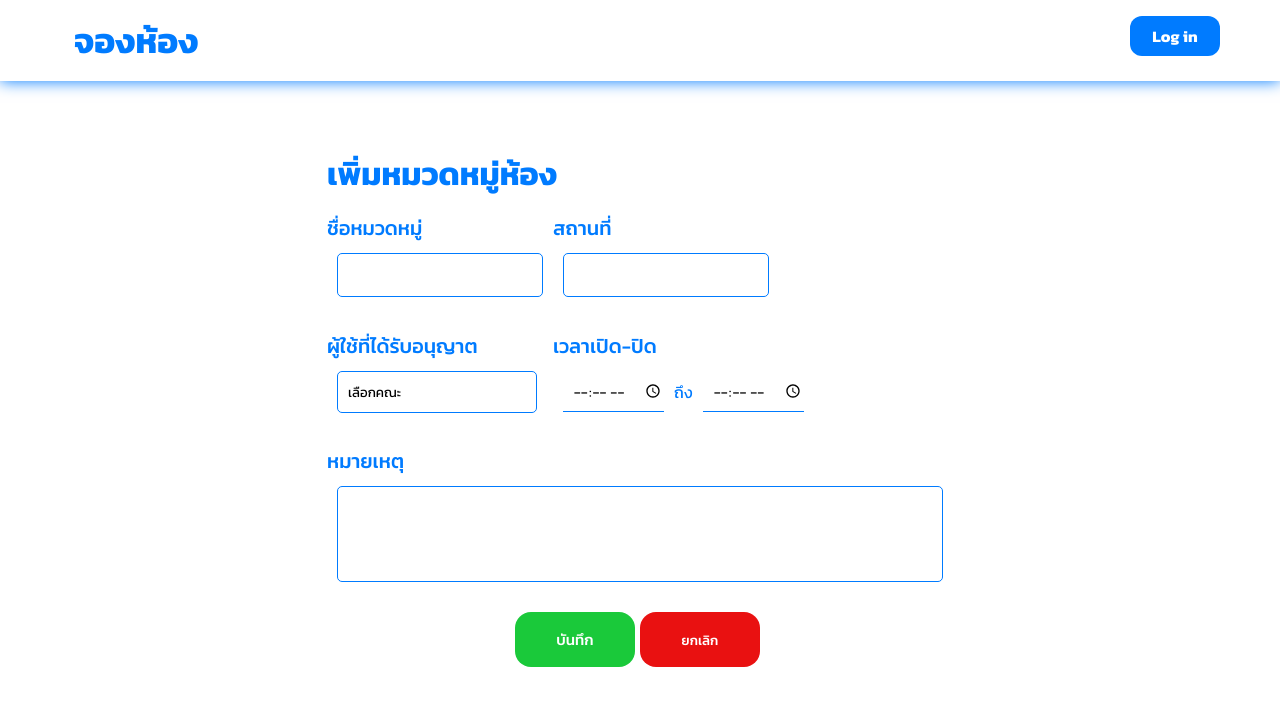
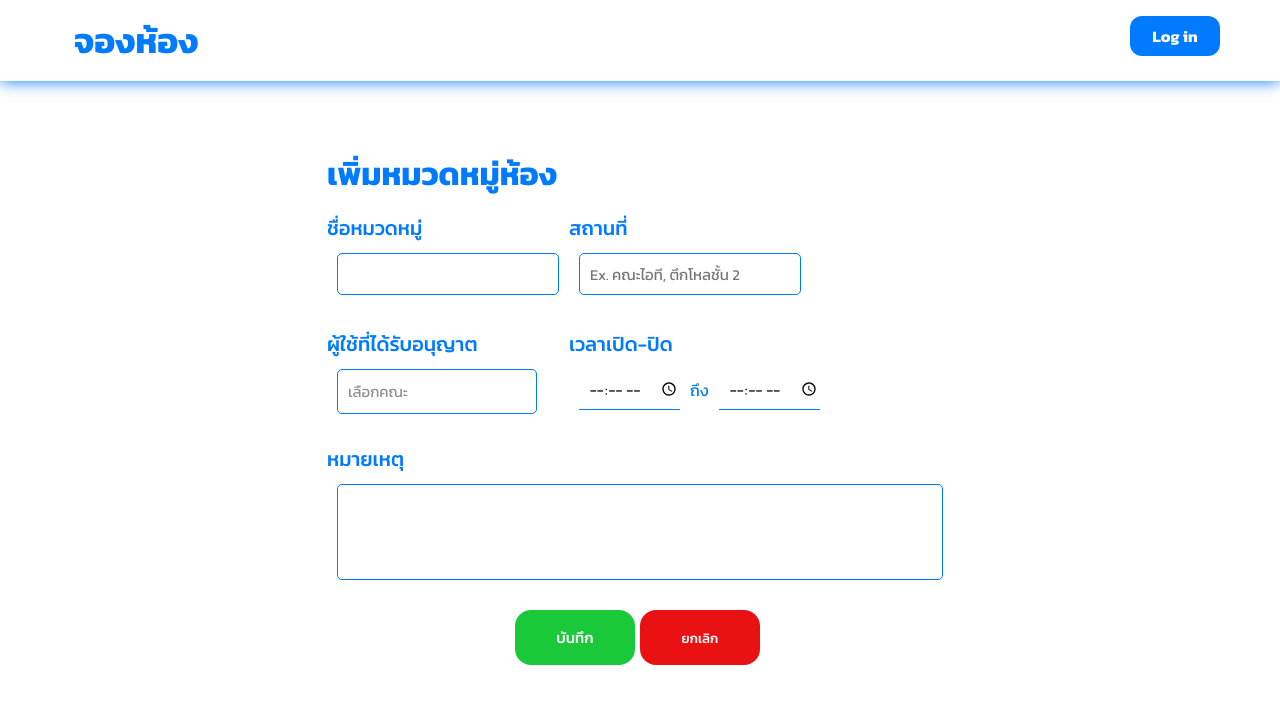
Before and after one commit to LCUKP/Project-PSCP-2024, a Django app: page /admin/add-category in a window 1280 px wide. Shown: the top 707 px of the page. Run offline with Django 5.2, Linux system fonts and the light colour scheme; data comes from the database, SQL or seed files in the repository.

Commit message:
Css, label, name
แก้ label for กับ input name ให้ตรงงกัน กับแก้ css และ js เล็กน้อย

```diff
--- a/oursite/app_admin/static/css/form.css
+++ b/oursite/app_admin/static/css/form.css
@@ -142,6 +142,8 @@ textarea:focus{
     border: none;
     cursor: pointer;
     border: 0.5px solid #007bff;
+    font-size: 15px;
+    color: #8e8e8e;
     border-radius: 5px;
     max-width: 200px;
     width: 200px;
--- a/oursite/app_admin/templates/forms/category.html
+++ b/oursite/app_admin/templates/forms/category.html
@@ -16,7 +16,7 @@
                 <input type="text"  name="catname" class="input-value" required><br>
                 </div>
                 <br>
-                <label for="permission" class="input-label">ผู้ใช้ที่ได้รับอนุญาต</label><br>
+                <label for="fac" class="input-label">ผู้ใช้ที่ได้รับอนุญาต</label><br>
                 <div class="dropdown">
                     <button class="dropbtn" type="button" id="selectedText" onclick="toggleDropdown()">เลือกคณะ</button>
                     <div class="dropdown-content" id="dropdownMenu">
@@ -31,17 +31,16 @@
                 </div>
                 <br>
                 </div>
-
                 <div>
                     <label for="address"  class="input-label">สถานที่</label><br>
-                    <input type="text"  name="catname" class="input-value" required><br>
+                    <input type="text"  name="address" class="input-value" placeholder="Ex. คณะไอที, ตึกโหลชั้น 2" required><br>
                     </div>
                     <br>
-                    <label for="address"  class="input-label">เวลาเปิด-ปิด</label><br>
+                    <label for="businesshours"  class="input-label">เวลาเปิด-ปิด</label><br>
                     <div style="display: flex; align-items: center;">
-                        <input type="time"  name="address" class="input-value" required><br>
+                        <input type="time"  name="businesshours" class="input-value" required><br>
                         <p style="color: #007bff;">ถึง</p>
-                        <input type="time"  name="address" class="input-value" required><br>
+                        <input type="time"  name="businesshours" class="input-value" required><br>
                 </div>
                 <br>
                 <div style="float: none;">
--- a/oursite/app_user/static/Js/form.js
+++ b/oursite/app_user/static/Js/form.js
@@ -35,7 +35,6 @@ function toggleDropdown() {
     }
 }
 
-// close dropdown when clicking outside
 function closeDropdownOnClickOutside(event) {
     let dropdown = document.getElementById('dropdownMenu');
     let selectedText = document.getElementById('selectedText');
@@ -48,9 +47,16 @@ function closeDropdownOnClickOutside(event) {
 
 function updateSelection() {
     let checkboxes = document.querySelectorAll('input[name="fac"]:checked');
-    let selectedText = Array.from(checkboxes).map(checkbox => checkbox.parentElement.textContent.trim());
-    let displayText = selectedText.length > 0 ? selectedText.join(', ') : 'เลือกคณะ';
-    document.getElementById('selectedText').textContent = displayText;
+    let selectedTextArray = Array.from(checkboxes).map(checkbox => checkbox.parentElement.textContent.trim());
+    let displayText = selectedTextArray.length > 0 ? selectedTextArray.join(', ') : 'เลือกคณะ';
+
+    let selectedTextElement = document.getElementById('selectedText');
+    selectedTextElement.textContent = displayText;
+    if (displayText === 'เลือกคณะ') {
+        selectedTextElement.style.color = '#8e8e8e';
+    } else {
+        selectedTextElement.style.color = '#000000';
+    }
 }
 
 function clearSelection() {
@@ -58,5 +64,8 @@ function clearSelection() {
     checkboxes.forEach(checkbox => {
         checkbox.checked = false;
     });
-    document.getElementById('selectedText').textContent = 'เลือกคณะ';
+
+    let selectedTextElement = document.getElementById('selectedText');
+    selectedTextElement.style.color = '#8e8e8e';
+    selectedTextElement.textContent = 'เลือกคณะ';
 }
--- a/oursite/app_user/static/css/style.css
+++ b/oursite/app_user/static/css/style.css
@@ -27,7 +27,9 @@ h1{
     0%{-webkit-transform:translate(0px, 100px); opacity: 0;}
     100%{-webkit-transform:translate(0px, 0); opacity: 1;}
   }
-
+input[type="text"]{
+    padding: 0px 10px;
+}
 input:focus{
     outline: none;
 }
--- a/oursite/app_user/templates/forms/register.html
+++ b/oursite/app_user/templates/forms/register.html
@@ -19,7 +19,7 @@
             </div>
             <div>
                 <label for="studentid" class="input-label">รหัสนักศึกษา</label><br>
-                <input type="text" name="code" class="input-value" required>
+                <input type="text" name="studentid" class="input-value" required>
             </div>
 
             <div class="input-regis">
@@ -39,7 +39,7 @@
 
             <div class="input-regis">
                 <label for="fac id" class="input-label">คณะ</label>
-                <select name="faculty" class="catagory-select" required>
+                <select name="fac id" class="catagory-select" required>
                     <option value="null"></option>
                     {% for faculty in all_faculty %}
                     <option value ="{{faculty.facid}}">{{faculty.facname}}</option>
```
Also changed, not shown: oursite/app_admin/templates/forms/rooms.html (+4 -4 lines).
